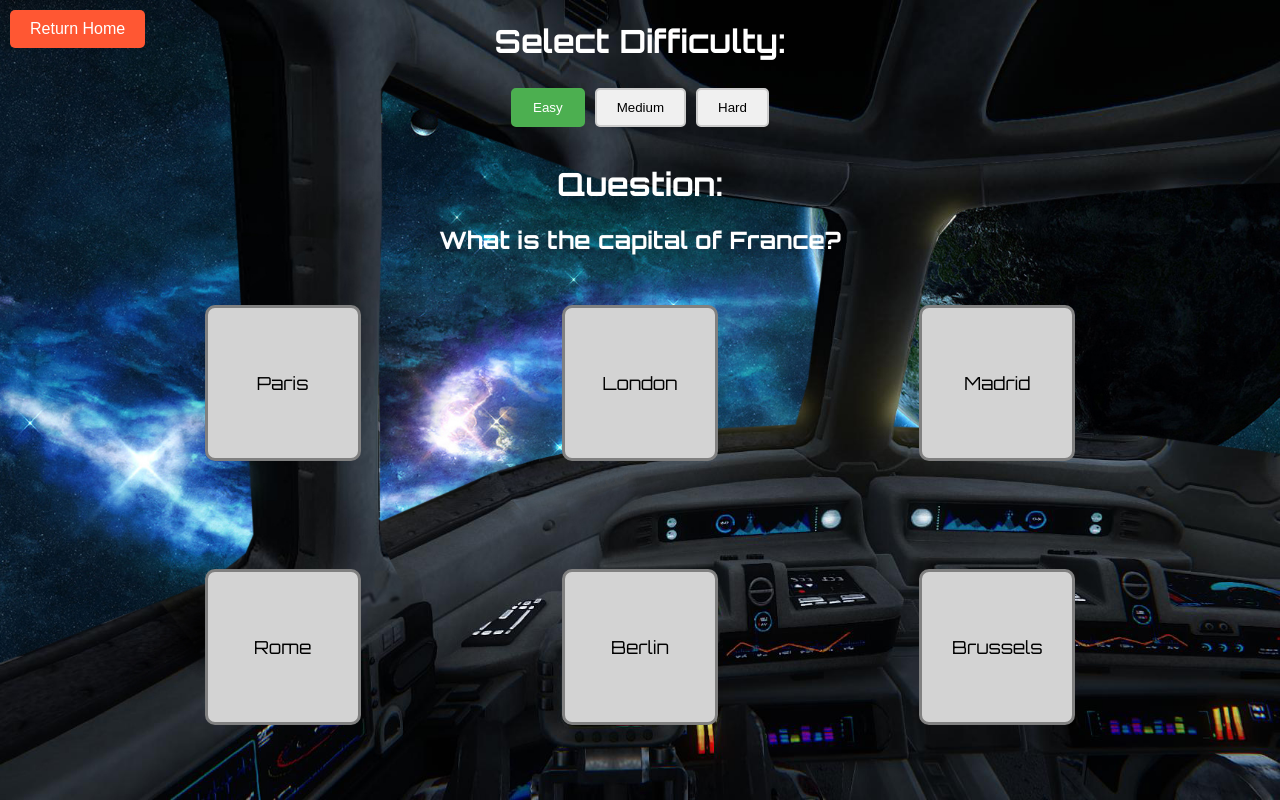
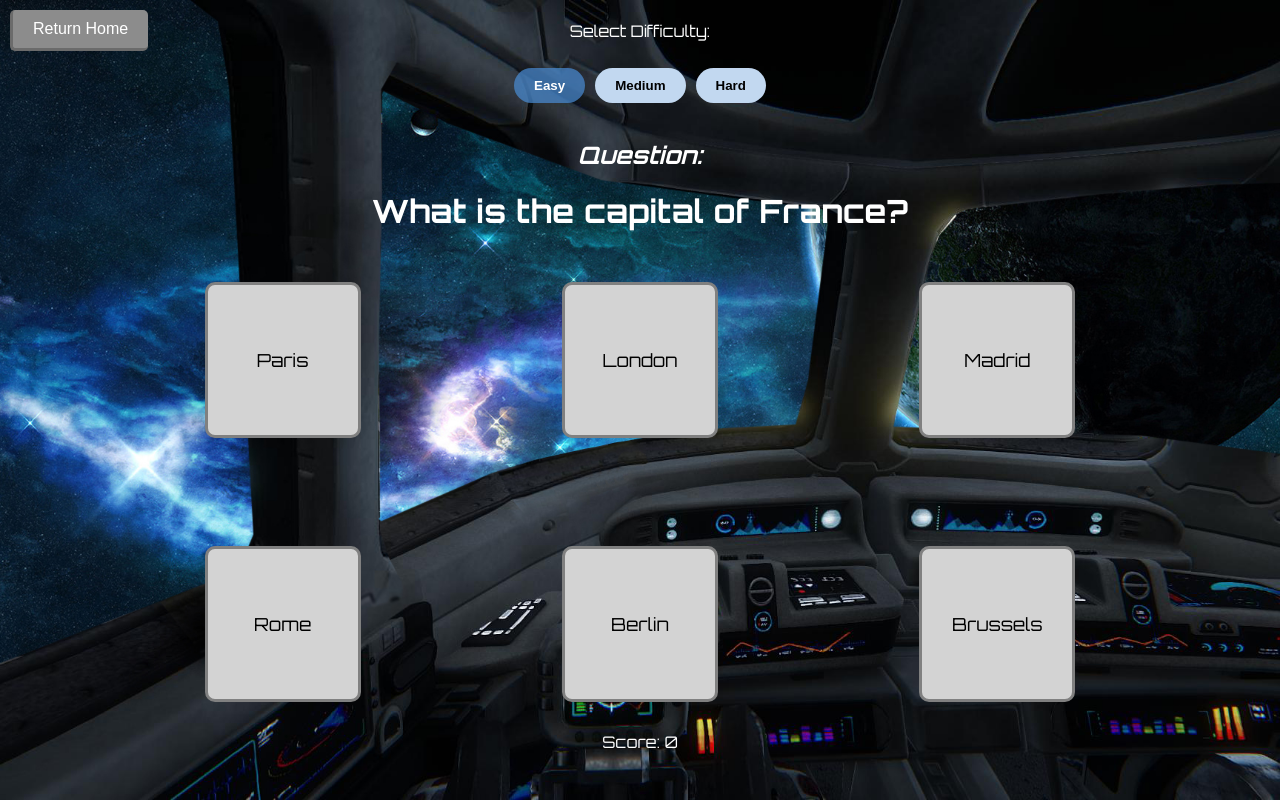
Before and after one commit to maurobarrales25/spaceship, a React (Create React App) app: page /learning in a window 1280 px wide. Built offline with nearby package versions, Linux system fonts and the light colour scheme.

Commit message:
detalles y correciones

```diff
--- a/src/pages/Home.jsx
+++ b/src/pages/Home.jsx
@@ -32,7 +32,7 @@ const Home = () => {
                 <img src="./image.png" alt="" style={{borderRadius: "20px", width: "7rem", objectFit: "contain"}}/>
             </div>
             <h1 style={{ color: "white", margin: "0"}}>Welcome to Gaming Beyond Earth!</h1>
-            <p style={{ color: "white"}}>Pick your Game Mode</p>
+            <p style={{ color: "white", fontSize: "600"}}>Pick your Game Mode</p>
             <div style={{ display: "flex", flexDirection: "column", alignItems: "center", gap: "18px", marginTop: "40px"  }}>
                 <button
                     onClick={handleStartReflexGame}
@@ -40,11 +40,12 @@ const Home = () => {
                         padding: "10px 20px",
                         fontSize: "18px",
                         cursor: "pointer",
-                        backgroundColor: "#4CAF50",
+                        backgroundColor: "#7cd6bb",
                         color: "white",
                         border: "none",
                         borderRadius: "5px",
-                        // borderBottom: "1px solid #dee2e6"
+                        borderBottom: "3px solid #5a8c7d",
+                        borderLeft: "3px solid #5a8c7d"
                     }}
                 >
                     Play Reflex Mode
@@ -56,10 +57,12 @@ const Home = () => {
                         padding: "10px 20px",
                         fontSize: "18px",
                         cursor: "pointer",
-                        backgroundColor: "#4CAF50",
+                        backgroundColor: "#7cd6bb",
                         color: "white",
                         border: "none",
                         borderRadius: "5px",
+                        borderBottom: "3px solid #5a8c7d",
+                        borderLeft: "3px solid #5a8c7d"
                     }}
                 >
                     Play Memory Mode
@@ -71,10 +74,12 @@ const Home = () => {
                         padding: "10px 20px",
                         fontSize: "18px",
                         cursor: "pointer",
-                        backgroundColor: "#4CAF50",
+                        backgroundColor: "#7cd6bb",
                         color: "white",
                         border: "none",
                         borderRadius: "5px",
+                        borderBottom: "3px solid #5a8c7d",
+                        borderLeft: "3px solid #5a8c7d"
                     }}
                 >
                     Play Learning Mode
--- a/src/pages/Learning.jsx
+++ b/src/pages/Learning.jsx
@@ -18,6 +18,7 @@ const Learning = () => {
     const [selectedOption, setSelectedOption] = useState(null);
     const [feedbackMessage, setFeedbackMessage] = useState('');
     const [difficulty, setDifficulty] = useState('easy');
+    const [score, setScore] = useState(0); // Estado para manejar el puntaje
 
     const preguntas = preguntasRespuestas[difficulty];
 
@@ -31,6 +32,7 @@ const Learning = () => {
             if (id === correctOptionId) {
                 setFeedbackMessage('¡Correct!');
                 updateScreenColor(id, "green");
+                setScore(prevScore => prevScore + 1); // Aumentar el puntaje si es correcto
             } else {
                 setFeedbackMessage('Incorrect, try again.');
                 updateScreenColor(id, "red");
@@ -52,7 +54,6 @@ const Learning = () => {
         );
     };
 
-
     const nextQuestion = () => {
         if (currentQuestion + 1 < preguntas.length) {
             setCurrentQuestion(prev => prev + 1);
@@ -69,18 +70,23 @@ const Learning = () => {
         setDifficulty(level);
         setCurrentQuestion(0);
         setFeedbackMessage('');
+        setScore(0); // Reiniciar el puntaje al cambiar la dificultad
         setScreens(screens.map(screen => ({ ...screen, active: false, color: "grey" })));
     };
 
     const getButtonStyle = (level) => {
         return {
             margin: '5px',
-            backgroundColor: difficulty === level ? '#4caf50' : '#f0f0f0',
+            backgroundColor: difficulty === level ? 'rgba(75, 142, 214, 0.7)' : 'rgba(194, 216, 240)',
             color: difficulty === level ? 'white' : 'black',
             border: difficulty === level ? '2px solid #4caf50' : '2px solid #ccc',
             padding: '10px 20px',
             borderRadius: '5px',
-            cursor: 'pointer'
+            cursor: 'pointer',
+            fontFamily: "sans-serif",
+            fontWeight: "550",
+            border:"0",
+            borderRadius:"20px"
         };
     };
 
@@ -93,9 +99,10 @@ const Learning = () => {
             backgroundSize: 'cover',
             backgroundRepeat: 'no-repeat',
             backgroundPosition: 'center',
+            backgroundAttachment: 'fixed', // Prevenir zoom en la imagen de fondo
             minHeight: '100vh',
             color: "white",
-            overflow: 'hidden'
+            overflow: 'hidden' // Para evitar que haya scroll inesperado o desbordamiento
         }}>
             <button
                 style={{
@@ -104,24 +111,27 @@ const Learning = () => {
                     left: '10px',
                     padding: '10px 20px',
                     fontSize: '16px',
-                    backgroundColor: '#FF5733',
+                    backgroundColor: '#8c8c8c',
                     color: 'white',
                     border: 'none',
                     borderRadius: '5px',
-                    cursor: 'pointer'
+                    cursor: 'pointer',
+                    borderBottom: "3px solid #6b6b6b",
+                    borderLeft: "3px solid #6b6b6b"
                 }}
                 onClick={() => navigate('/')}
             >
                 Return Home
             </button>
 
-            <h1>Select Difficulty:</h1>
+            <h4 style={{fontWeight: "100"}}>Select Difficulty:</h4>
             <button onClick={() => changeDifficulty('easy')} style={getButtonStyle('easy')}>Easy</button>
             <button onClick={() => changeDifficulty('medium')} style={getButtonStyle('medium')}>Medium</button>
             <button onClick={() => changeDifficulty('hard')} style={getButtonStyle('hard')}>Hard</button>
 
-            <h1 style={{ marginTop: '2rem' }}>Question:</h1>
-            <h2>{preguntas[currentQuestion].question}</h2>
+            <h2 style={{ marginTop: "2rem", marginBottom:"0", fontStyle: 'italic'}}>Question:</h2>
+            <h1>{preguntas[currentQuestion].question}</h1>
+
             <Mesh
                 screens={screens}
                 onScreenClick={handleOptionClick}
@@ -129,7 +139,10 @@ const Learning = () => {
                 options={preguntas[currentQuestion].options}
             />
 
-            <p style={{ marginTop: '2rem' }}>{feedbackMessage}</p>
+            {/* Mostrar el mensaje debajo de la pregunta */}
+            <p style={{ marginTop: "0rem", marginBottom: "0", fontSize: "1.2rem", fontWeight: "550"}}>{feedbackMessage}</p>
+            {/* Mostrar el puntaje */}
+            <p style={{marginTop: "0"}}>Score: {score}</p>
         </div>
     );
 };
--- a/src/pages/Memory.jsx
+++ b/src/pages/Memory.jsx
@@ -143,11 +143,13 @@ const Memory = () => {
                     left: '10px',
                     padding: '10px 20px',
                     fontSize: '16px',
-                    backgroundColor: '#FF5733',
+                    backgroundColor: '#8c8c8c',
                     color: 'white',
                     border: 'none',
                     borderRadius: '5px',
-                    cursor: 'pointer'
+                    cursor: 'pointer',
+                    borderBottom: "3px solid #6b6b6b",
+                    borderLeft: "3px solid #6b6b6b"
                 }}
                 onClick={() => navigate('/')}
             >
--- a/src/pages/Reflex.jsx
+++ b/src/pages/Reflex.jsx
@@ -111,11 +111,13 @@ const Reflex = () => {
                     left: '10px',
                     padding: '10px 20px',
                     fontSize: '16px',
-                    backgroundColor: '#FF5733',
+                    backgroundColor: '#8c8c8c',
                     color: 'white',
                     border: 'none',
                     borderRadius: '5px',
-                    cursor: 'pointer'
+                    cursor: 'pointer',
+                    borderBottom: "3px solid #6b6b6b",
+                    borderLeft: "3px solid #6b6b6b"
                 }}
                 onClick={() => navigate('/')}
             >
```
